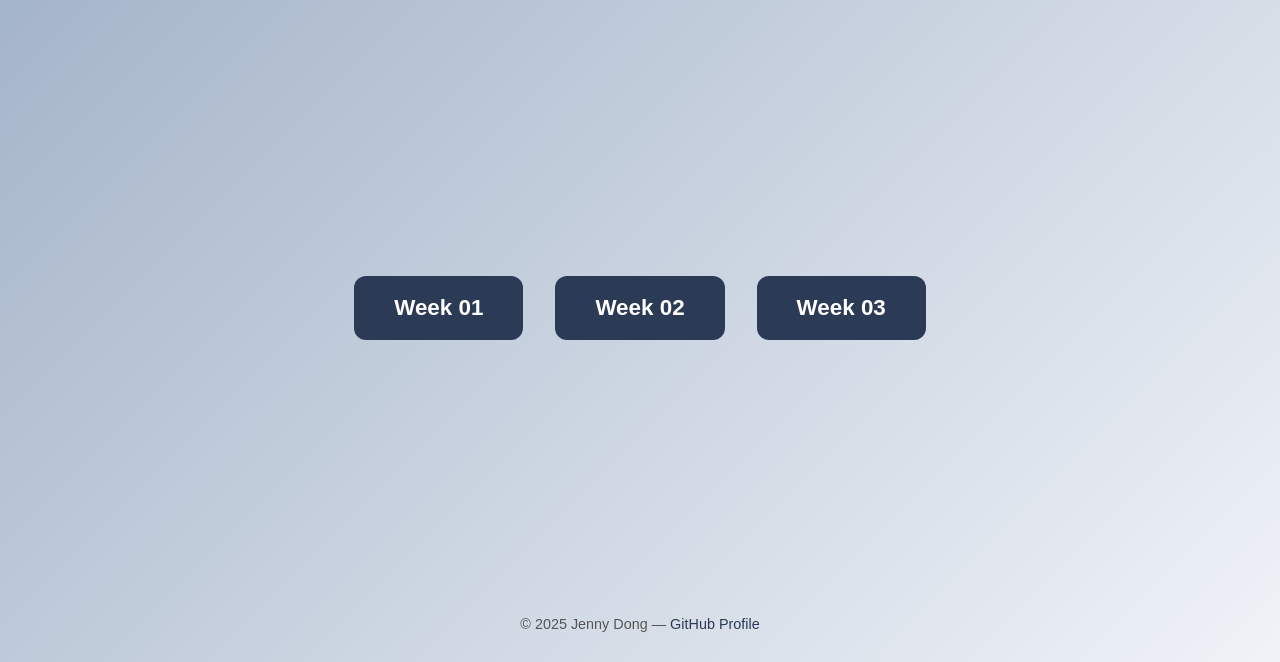
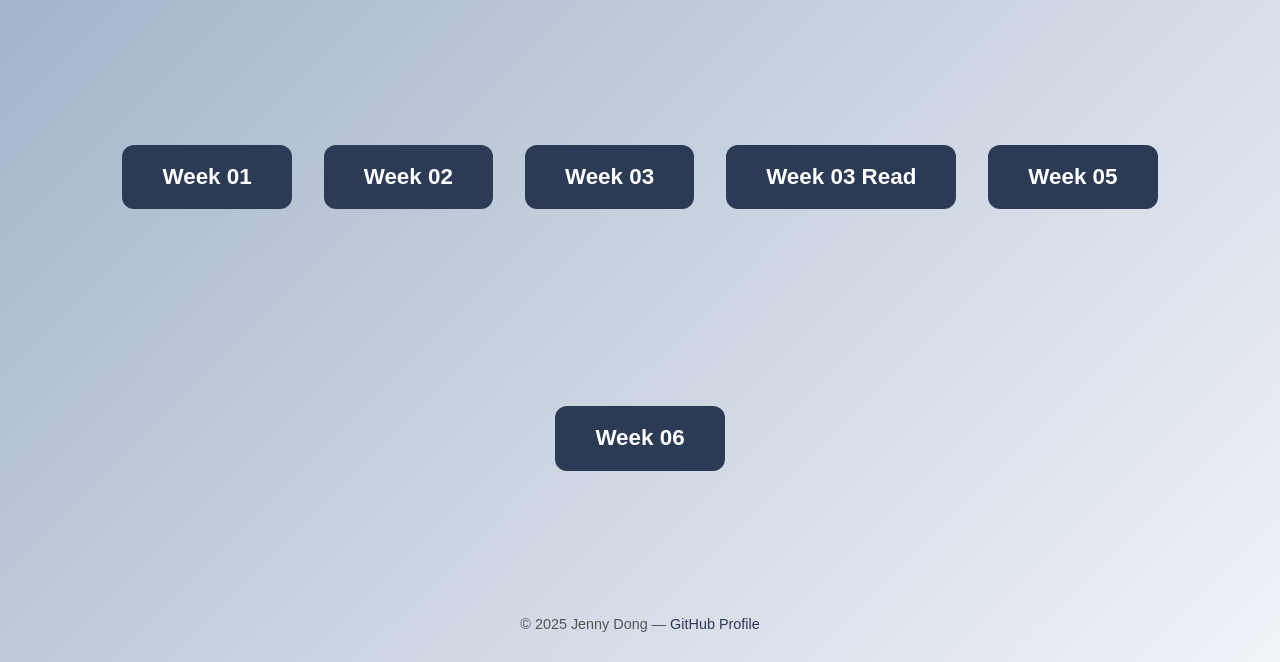
Before and after one commit to JennyDonghe/JennyDonghe.github.io, a plain HTML site: page home.html in a window 1280 px wide. Shown: the part 138-800 px from the top of the page. Drawn offline with Linux system fonts and the light colour scheme.

Commit message:
renewed homepage

```diff
--- a/home.html
+++ b/home.html
@@ -16,6 +16,9 @@
     <a href="week01/index.html" class="project-btn">Week 01</a>
     <a href="week02/index.html" class="project-btn">Week 02</a>
     <a href="week03/index.html" class="project-btn">Week 03</a>
+    <a href="week03/read.html" class="project-btn">Week 03 Read</a>
+    <a href="week05/index.html" class="project-btn">Week 05</a>
+    <a href="week06/index.html" class="project-btn">Week 06</a>
   </main>
 
   <footer>
```
